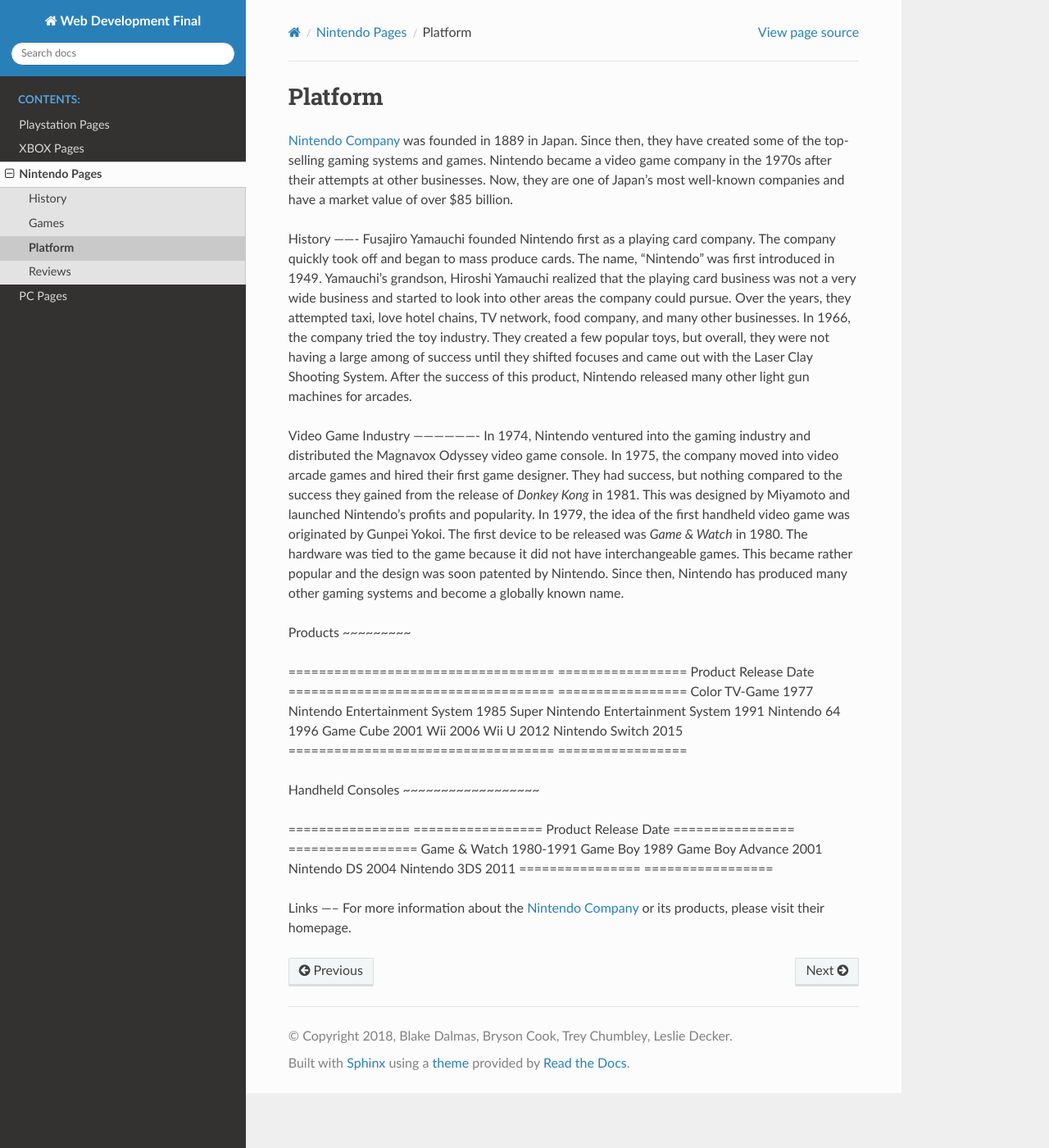
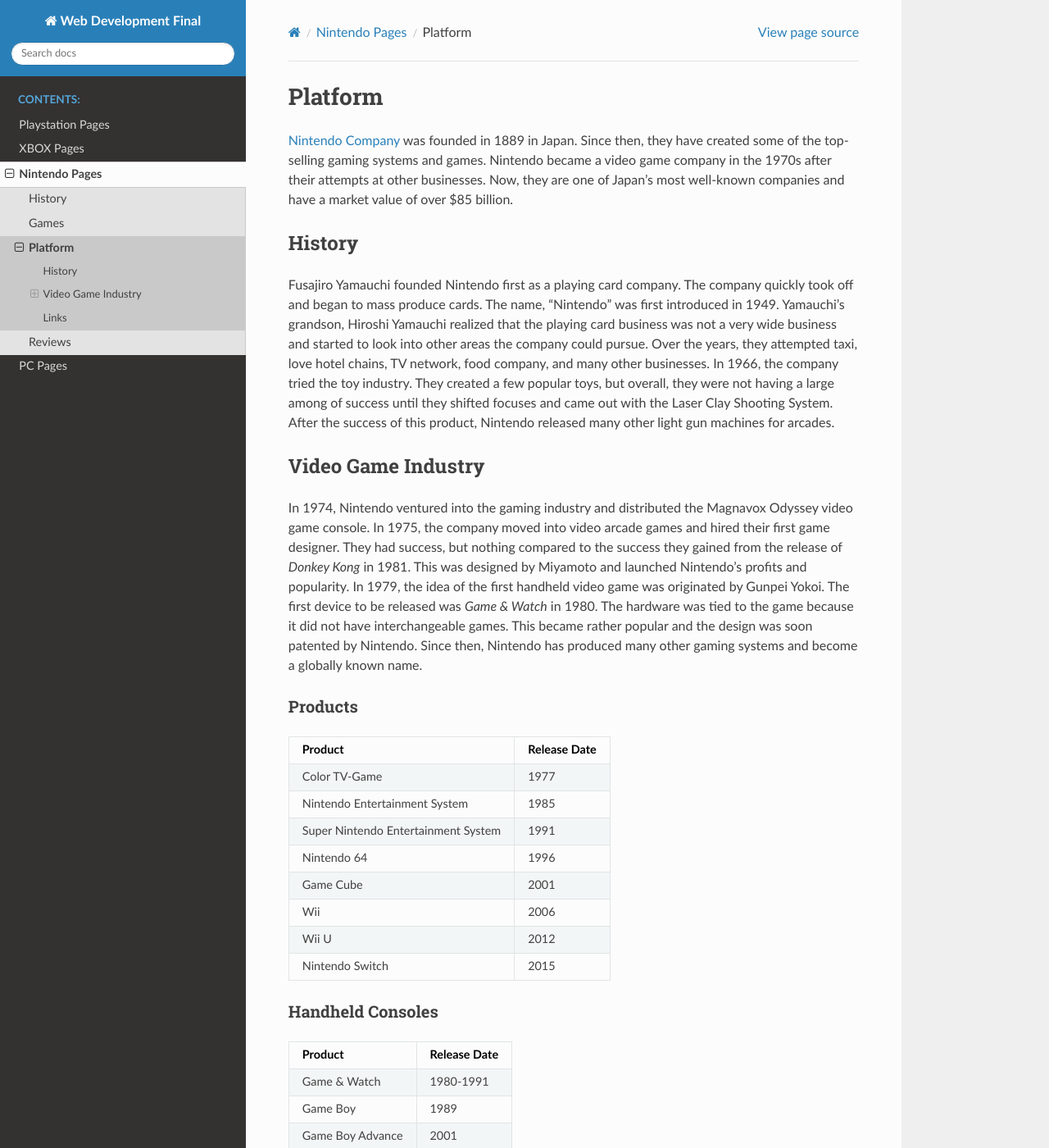
Before and after one commit to BlakeDalmas/webdev_final, a Sphinx documentation site: the page built from source/nintendo/nintendo_pages/platform.rst, in a window 1280 px wide and 1400 px high. Shown: the whole window at 82% size. Built offline with Sphinx 7.4.7 and the Read the Docs theme 2.0.0, drawn with Linux system fonts in a browser that asks for light colours; some of the changed text lies outside the part shown.

Commit message:
fixed issue

```diff
--- a/source/nintendo/nintendo_pages/platform.rst
+++ b/source/nintendo/nintendo_pages/platform.rst
@@ -10,7 +10,10 @@
 of Japan's most well-known companies and have a market value of over $85
 billion.
 
-History ------- Fusajiro Yamauchi founded Nintendo first as a playing card
+History
+-------
+
+Fusajiro Yamauchi founded Nintendo first as a playing card
 company. The company quickly took off and began to mass produce cards. The name,
 "Nintendo" was first introduced in 1949. Yamauchi's grandson, Hiroshi Yamauchi
 realized that the playing card business was not a very wide business and started
@@ -22,7 +25,9 @@
 success of this product, Nintendo released many other light gun machines for
 arcades.
 
-Video Game Industry ------------------- In 1974, Nintendo ventured into the
+Video Game Industry
+-------------------
+In 1974, Nintendo ventured into the
 gaming industry and distributed the Magnavox Odyssey video game console. In
 1975, the company moved into video arcade games and hired their first game
 designer. They had success, but nothing compared to the success they gained from
@@ -34,22 +39,39 @@
 patented by Nintendo. Since then, Nintendo has produced many other gaming
 systems and become a globally known name.
 
-Products ~~~~~~~~~
+Products
+~~~~~~~~~
 
-=================================== ================= Product
-Release Date =================================== ================= Color TV-Game
-1977 Nintendo Entertainment System       1985 Super Nintendo Entertainment
-System 1991 Nintendo 64                         1996 Game Cube
-2001 Wii                                 2006 Wii U
-2012 Nintendo Switch                     2015
+=================================== =================
+Product                             Release Date
+=================================== =================
+Color TV-Game                       1977
+Nintendo Entertainment System       1985
+Super Nintendo Entertainment System 1991
+Nintendo 64                         1996
+Game Cube		                    2001
+Wii				                    2006
+Wii U  			                    2012
+Nintendo Switch	                    2015
 =================================== =================
 
-Handheld Consoles ~~~~~~~~~~~~~~~~~~
 
-================ ================= Product          Release Date
-================ ================= Game & Watch     1980-1991 Game Boy
-1989 Game Boy Advance 2001 Nintendo DS      2004 Nintendo 3DS     2011
+Handheld Consoles
+~~~~~~~~~~~~~~~~~~
+
+================ =================
+Product          Release Date
+================ =================
+Game & Watch     1980-1991
+Game Boy         1989
+Game Boy Advance 2001
+Nintendo DS      2004
+Nintendo 3DS	 2011
 ================ =================
 
-Links ----- For more information about the `Nintendo Company`_ or its products,
+
+Links
+-----
+
+For more information about the `Nintendo Company`_ or its products,
 please visit their homepage.
```
